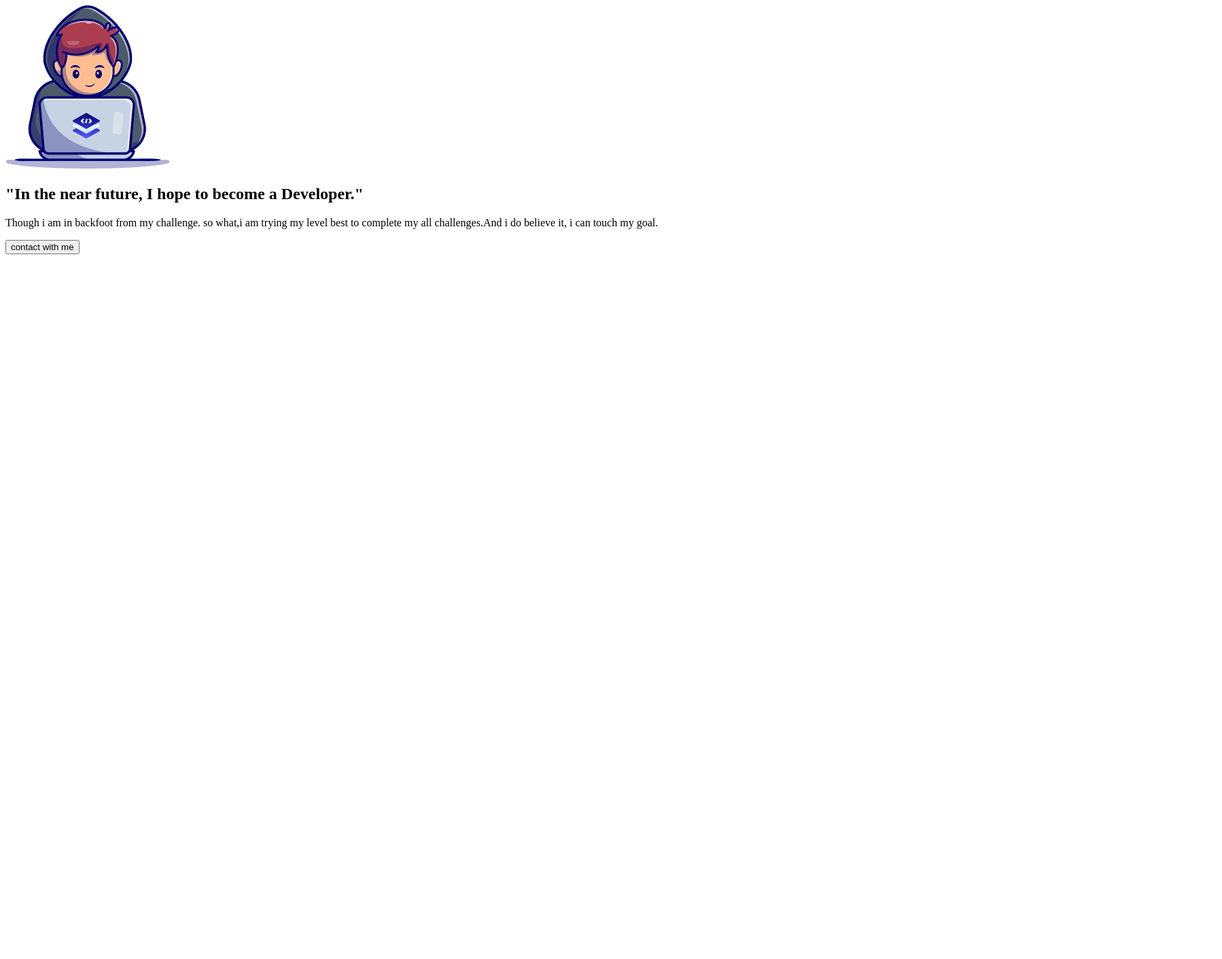
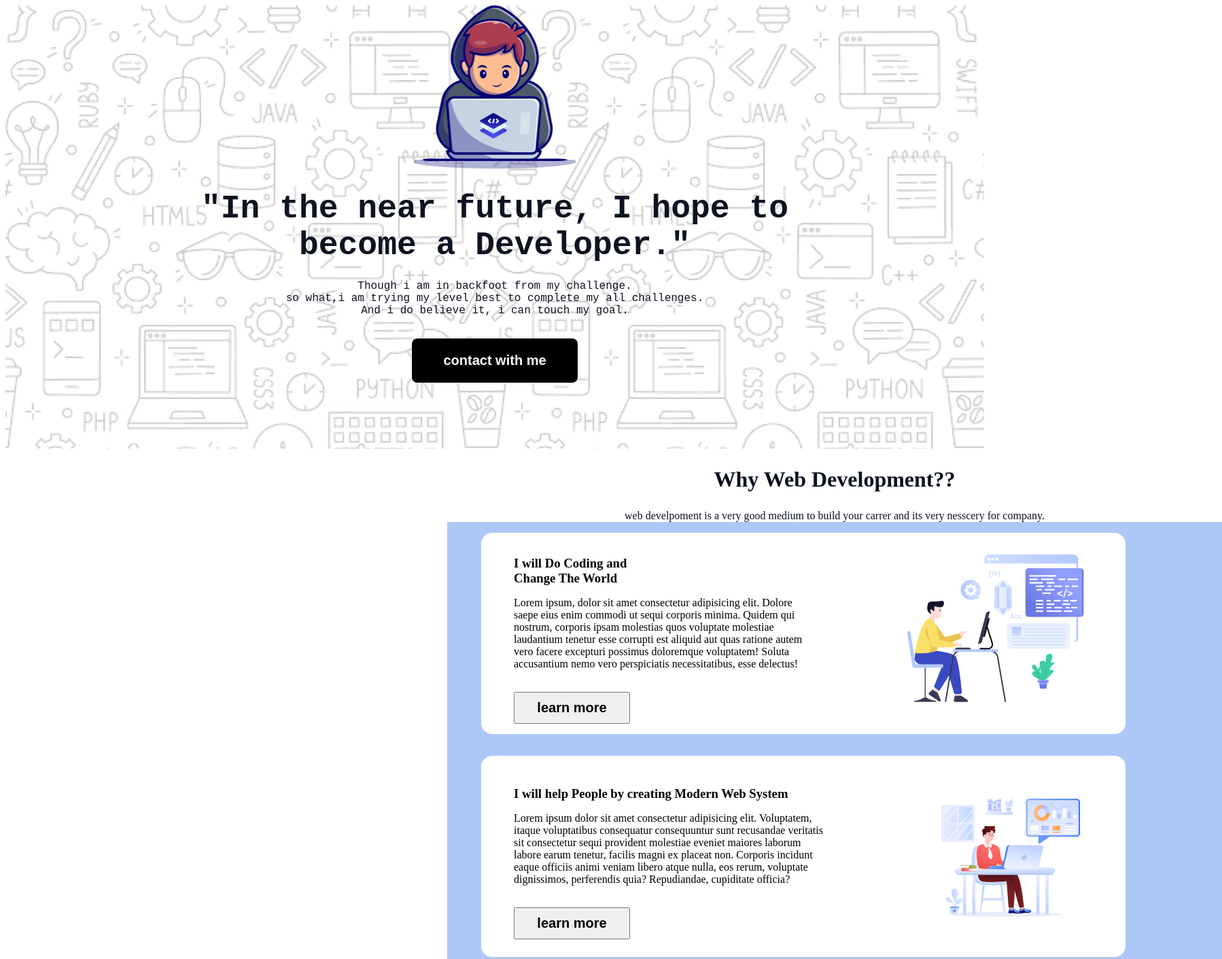
Before and after one commit to Raihan510-coder/title, a plain HTML site: page index.html in a window 1280 px wide. Shown: the top 1411 px of the page at 68% size, 1798 px wide, since content can reach past the window. Before the commit the page ends 800 px from the top, so only its background shows below. Drawn offline with Linux system fonts and the light colour scheme; a web font is replaced by a local one.

Commit message:
4th commit of mine

```diff
--- a/css/style.css
+++ b/css/style.css
@@ -0,0 +1,118 @@
+.azeret-mono-normal {
+  font-family: "Azeret Mono", monospace;
+  font-optical-sizing: auto;
+  font-style: normal;
+}
+.tom{
+    height: 240px;
+    width: 240px;
+
+}
+.head{
+    font-size: 48px;
+    font-weight: bolder;
+    color: #0D1321;
+    margin-top: 32px;
+    margin-bottom: 24px;
+}
+.img{
+    display: flex;
+    justify-content: center;
+}
+.heading{
+    text-align: center;
+}
+.pragraph{
+    font-size: 16px;
+    font-weight: 400;
+    color: #0D1321;
+    margin-bottom: 32px;
+}
+.btn{
+    height:65px ;
+    width:244px ;
+    background-color:black ;
+    color:white ;
+    border-radius: 8px;
+    border: none;
+    font-size:20px ;
+    font-weight: 600;
+}
+.bold{
+    text-align: center;
+    /* margin-top: 80px; */
+    border: none;
+    background-color: #FFFFFF;
+}
+.time{
+    width: 1140px;
+    height: 1393px;
+    background-color:#ADC8F7;
+    margin-left:650px;
+}
+.clan{
+    color: #0D1321;
+    font-size: 32px;
+    font-weight: bolder;
+    /* margin-top: 100px; */
+    /* margin-right: 100px; */
+
+}
+.p{
+    color: #0D1321;
+    font-weight: 400;
+    font-size: 16px;
+    margin-top: 24px;
+    /* margin-bottom: 48px; */
+}
+/* .bd{ */
+    /* text-align: center; */
+/* } */
+/* .primary{ */
+    /* padding: 58px 420px 58px 48px; */
+
+/* } */
+.class{
+    height: 240px;
+    width: 275px;
+
+
+}
+.glass{
+    display: flex;
+    justify-content: space-around;
+    align-items: center;
+    width: 852px;
+    height: 200px;
+    background-color:#FFFFFF;
+    margin-left: 50px;
+    padding:48px 48px 48px 48px ;
+    gap: 150px;
+    border: none;
+    border-radius: 16px;
+
+}
+.alpha{
+    margin-bottom: 16px;
+}
+.gama{
+    margin-bottom: 32px;
+}
+.b{
+    width: 171px;
+    height: 47px;
+    font-size: 20px;
+    font-weight: 600;
+}
+.div{
+    margin-bottom: 32px;
+}
+.sec{
+    margin-bottom: 32px;
+}
+.back{
+   background-image: url("../assets/Hero-bg.png");
+   width: 1440px;
+   height: 652px;
+   margin: 0px auto;
+}
--- a/index.html
+++ b/index.html
@@ -4,24 +4,68 @@
     <meta charset="UTF-8">
     <meta name="viewport" content="width=device-width, initial-scale=1.0">
     <title>my 1st assignment</title>
-    <link rel="stylesheet" href="/css/style.css">
+    <link rel="preconnect" href="https://fonts.googleapis.com">
+<link rel="preconnect" href="https://fonts.gstatic.com" crossorigin>
+<link href="https://fonts.googleapis.com/css2?family=Azeret+Mono:ital,wght@0,100..900;1,100..900&family=Open+Sans:ital,wght@0,300..800;1,300..800&family=Work+Sans:ital,wght@0,100..900;1,100..900&display=swap" rel="stylesheet">
+    <link rel="stylesheet" href="css/style.css">
 </head>
 <body>
-    <header>
+    <header class="back">
         <!-- section>.img+.heading>h1.head+p.pragraph+button.btn -->
-        <section>
-            <div class="img">
-                <img src="./assets/Group.png" alt="">
+        <section class="azeret-mono-normal ">
+            <div>
+                <div class="img">
+                <img class="tom" src="./assets/Group.png" alt="">
             </div>
             <div class="heading">
-                <h1 class="head">"In the near future, I hope to become a Developer."</h1>
-                <p class="pragraph">Though i am in backfoot from my challenge. so what,i am trying my level best to complete my all challenges.And i do believe it, i can touch my goal.</p>
+                <h1 class="head">"In the near future, I hope to <br> become a Developer."</h1>
+                <p class="pragraph">Though i am in backfoot from my challenge. <br> so what,i am trying my level best to complete my all challenges. <br>  And i do believe it, i can touch my goal.</p>
                 <button class="btn">contact with me</button>
             </div>
+        </div>
+
         </section>
 
     </header>
     <main>
+        <section class="time">
+
+            <div class="bold">
+                <h2 class="clan">Why Web Development??</h2>
+                <p class="p">web develpoment is a very good medium to build your carrer and its very nesscery for company.</p>
+            </div>
+            <!-- .bd*3>h3.alpha+p.gama+button.b -->
+            <div class="bd">
+                <div class="div">
+                    <div class="glass">
+                        <div class="primary">
+                        <h3 class="alpha">I will Do Coding and <br> Change The World</h3>
+                        <p class="gama">Lorem ipsum, dolor sit amet consectetur adipisicing elit. Dolore saepe eius enim commodi ut sequi corporis minima. Quidem qui nostrum, corporis ipsam molestias quos voluptate molestiae laudantium tenetur esse corrupti est aliquid aut quas ratione autem vero facere excepturi possimus doloremque voluptatem! Soluta accusantium nemo vero perspiciatis necessitatibus, esse delectus!</p>
+                        <button class="b">learn more</button>
+                </div>
+                <img class="class" src="./assets/Layer_1.png" alt="">
+            </div>
+                </div>
+       <div class="sec">
+        <div class="glass">
+            <div class="secondary">
+                <h3 class="alpha">I will help People by creating Modern Web System</h3>
+                <p class="gama">Lorem ipsum dolor sit amet consectetur adipisicing elit. Voluptatem, itaque voluptatibus consequatur consequuntur sunt recusandae veritatis sit consectetur sequi provident molestiae eveniet maiores laborum labore earum tenetur, facilis magni ex placeat non. Corporis incidunt eaque officiis animi veniam libero atque nulla, eos rerum, voluptate dignissimos, perferendis quia? Repudiandae, cupiditate officia?</p>
+                <button class="b">learn more</button>
+            </div>
+            <img class="class" src="./assets/Group 3.png" alt="">
+        </div>
+       </div>
+        <div class="glass">
+            <div class="">
+                <h3 class="alpha">I will Do Coding and Change The World</h3>
+                <p class="gama">Lorem ipsum dolor sit amet consectetur adipisicing elit. Amet repellendus ad magnam, nostrum vero explicabo iste odio officia, molestias ullam laboriosam perferendis, ea aut. Consequuntur, expedita consectetur? Aspernatur quis voluptas sed dolorem a, numquam eligendi eveniet nisi cupiditate id magnam officia quia, commodi consequuntur libero velit labore iusto ducimus distinctio?</p>
+                <button class="b">learn more</button>
+            </div>
+            <img class="class" src="./assets/Group 4.png" alt="">
+        </div>
+            </div>
+        </section>
 
     </main>
     <footer>
```
